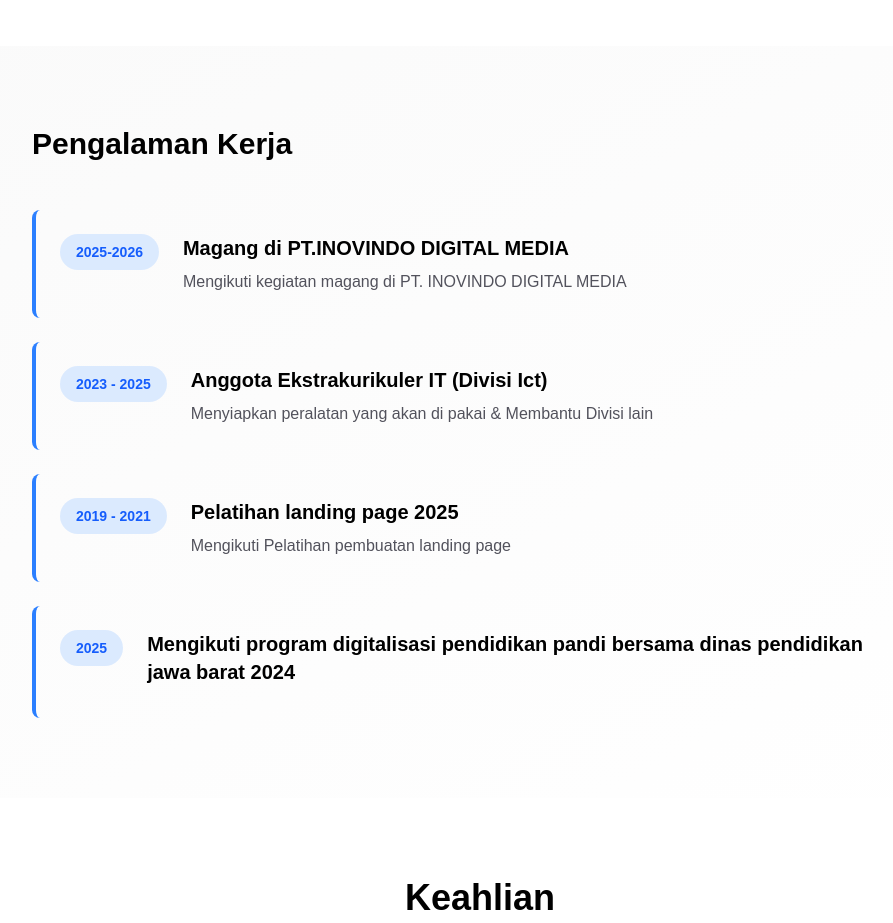
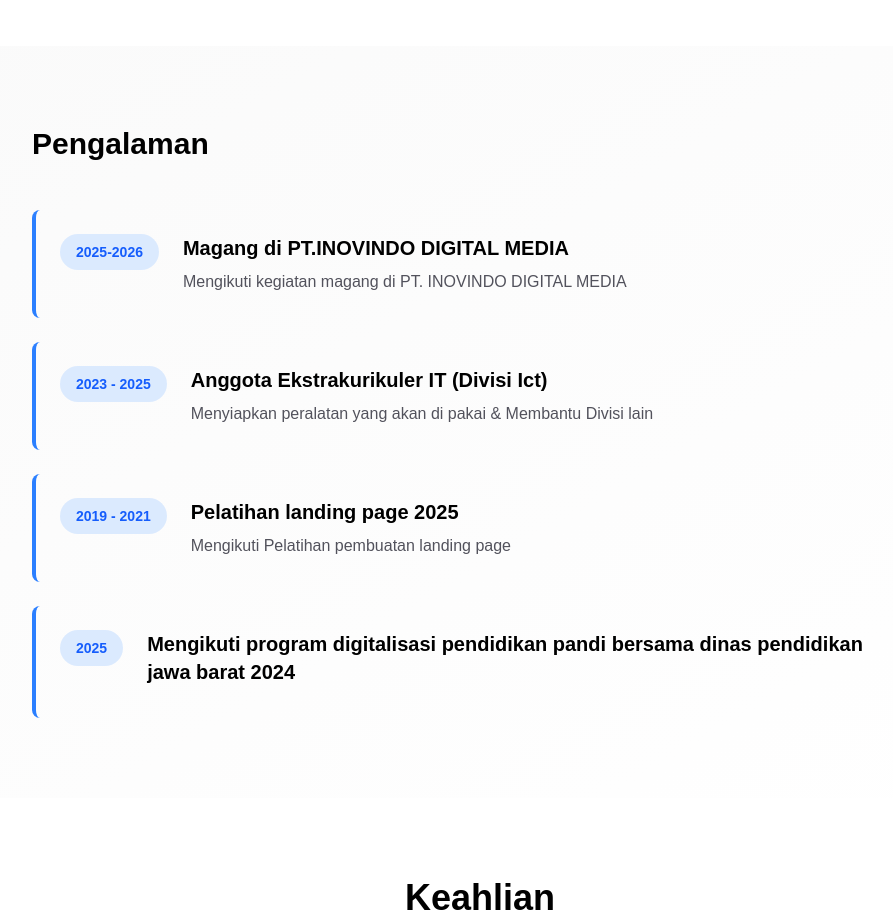
Before and after one commit to Adit935/portoadity, a Next.js app: page / in a window 1280 px wide. Shown: the part 1420-2343 px from the top of the page, without its empty margins (160-1053 px from the left). Built offline with nearby package versions, Linux system fonts and the light colour scheme.

Commit message:
isi sendiri pesan nya

```diff
--- a/app/components/Experience.tsx
+++ b/app/components/Experience.tsx
@@ -34,7 +34,7 @@ export default function Experience() {
     <section id="experience" className="py-20 px-4 sm:px-6 bg-gradient-to-br from-zinc-50 to-white" ref={ref}>
       <div className="max-w-4xl mx-auto">
         <h2 className={`text-3xl font-bold text-black mb-12 transition-all duration-700 ${isInView ? 'animate-slide-up' : 'opacity-0 translate-y-10'}`}>
-          Pengalaman Kerja
+          Pengalaman
         </h2>
 
         <div className="space-y-6">
```
